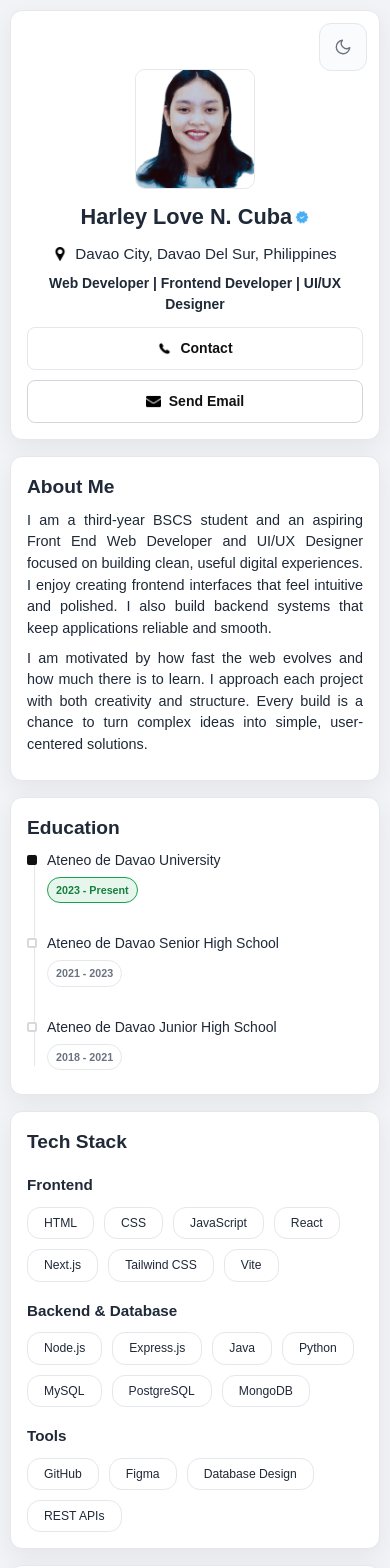
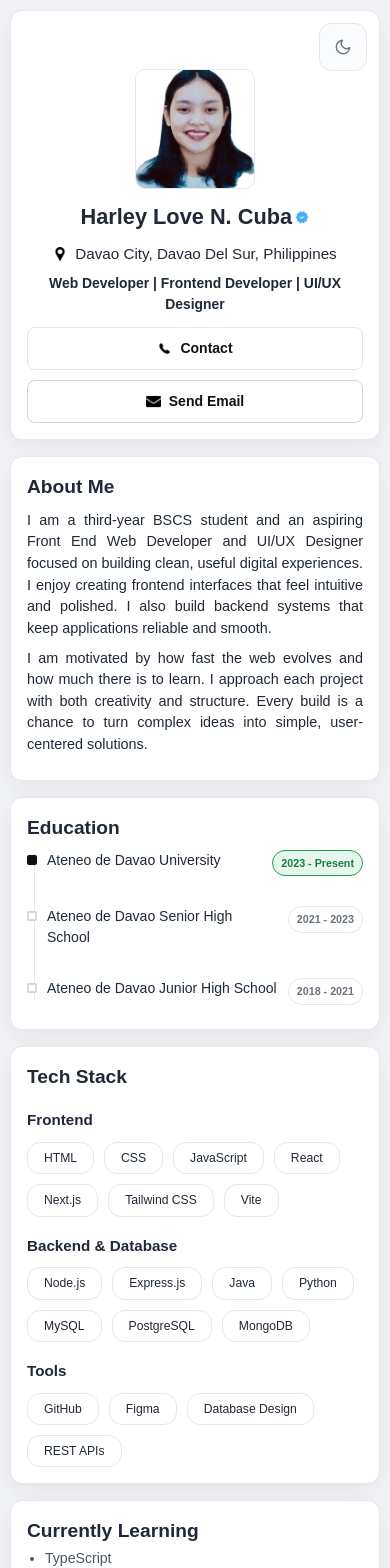
Before and after one commit to leyquinn/myportfolio, a React (Vite) app in the folder myportfolio/: page / in a window 390 px wide. Shown: the top 1568 px of the page. Built offline with nearby package versions, Linux system fonts and the light colour scheme.

Commit message:
fix timeline responsivess

```diff
--- a/myportfolio/src/App.css
+++ b/myportfolio/src/App.css
@@ -618,10 +618,15 @@ span.btn-ongoing {
   margin: 0;
 }
 
+.timeline-info {
+  min-width: 0;
+}
+
 .timeline-info p {
   margin: 4px 0 0;
   color: var(--text-muted);
   font-size: inherit;
+  overflow-wrap: anywhere;
 }
 
 .date-tag {
@@ -631,6 +636,7 @@ span.btn-ongoing {
   font-size: 0.67rem;
   font-weight: 700;
   color: var(--text-muted);
+  white-space: nowrap;
 }
 
 .date-tag.current {
@@ -1441,6 +1447,17 @@ section, .project-item {
   .contact-highlight,
   .hero-card, .split-row, .timeline-row { grid-template-columns: 1fr; }
 
+  .timeline-item {
+    grid-template-columns: auto minmax(0, 1fr) auto;
+    column-gap: 10px;
+    row-gap: 0;
+  }
+
+  .timeline-item .date-tag {
+    grid-column: 3;
+    justify-self: end;
+  }
+
   .projects-full-grid,
   .projects-section .project-grid,
   .right-rail .project-grid {
@@ -1617,16 +1634,6 @@ section, .project-item {
     margin-top: 16px;
   }
 
-  .timeline-item {
-    grid-template-columns: auto 1fr;
-    row-gap: 6px;
-  }
-
-  .timeline-item .date-tag {
-    grid-column: 2;
-    justify-self: start;
-  }
-
   .social-icon-row a {
     width: 44px;
     height: 44px;
```
